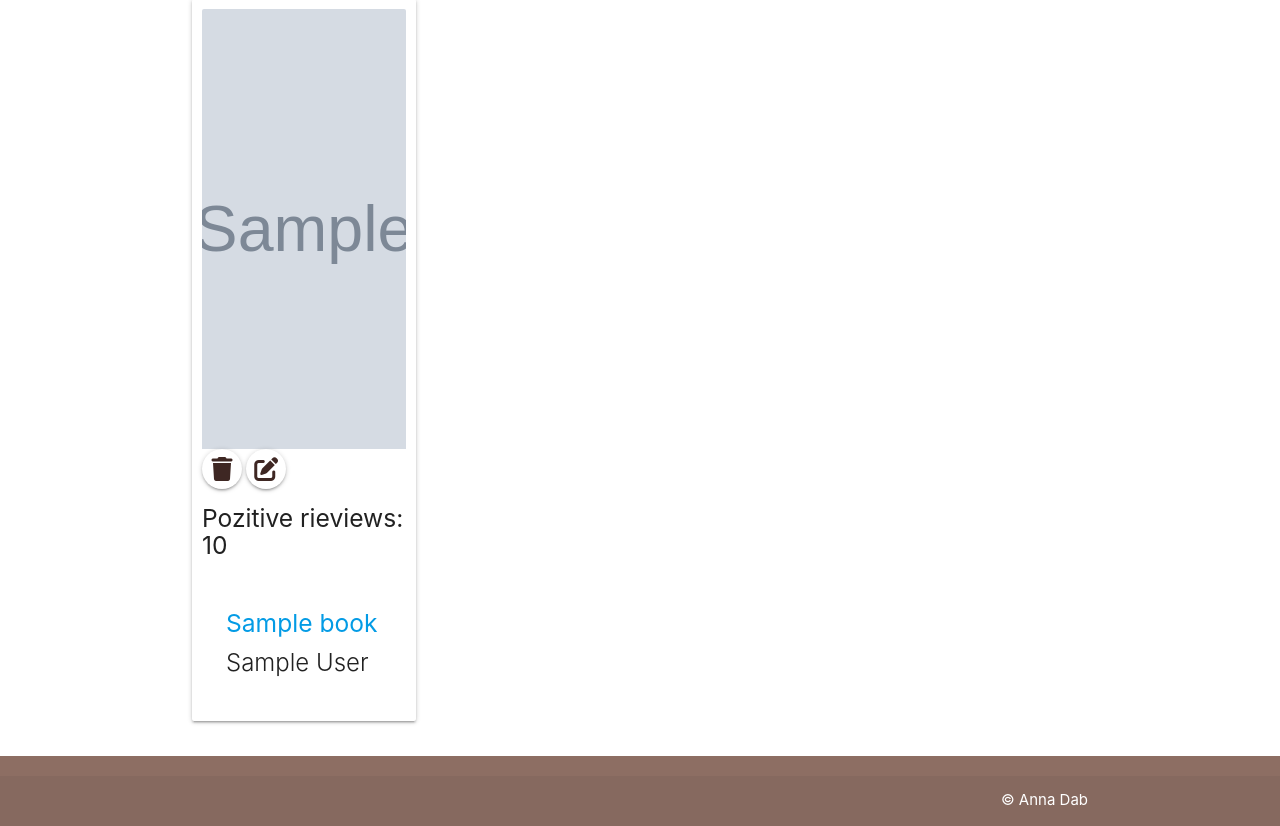
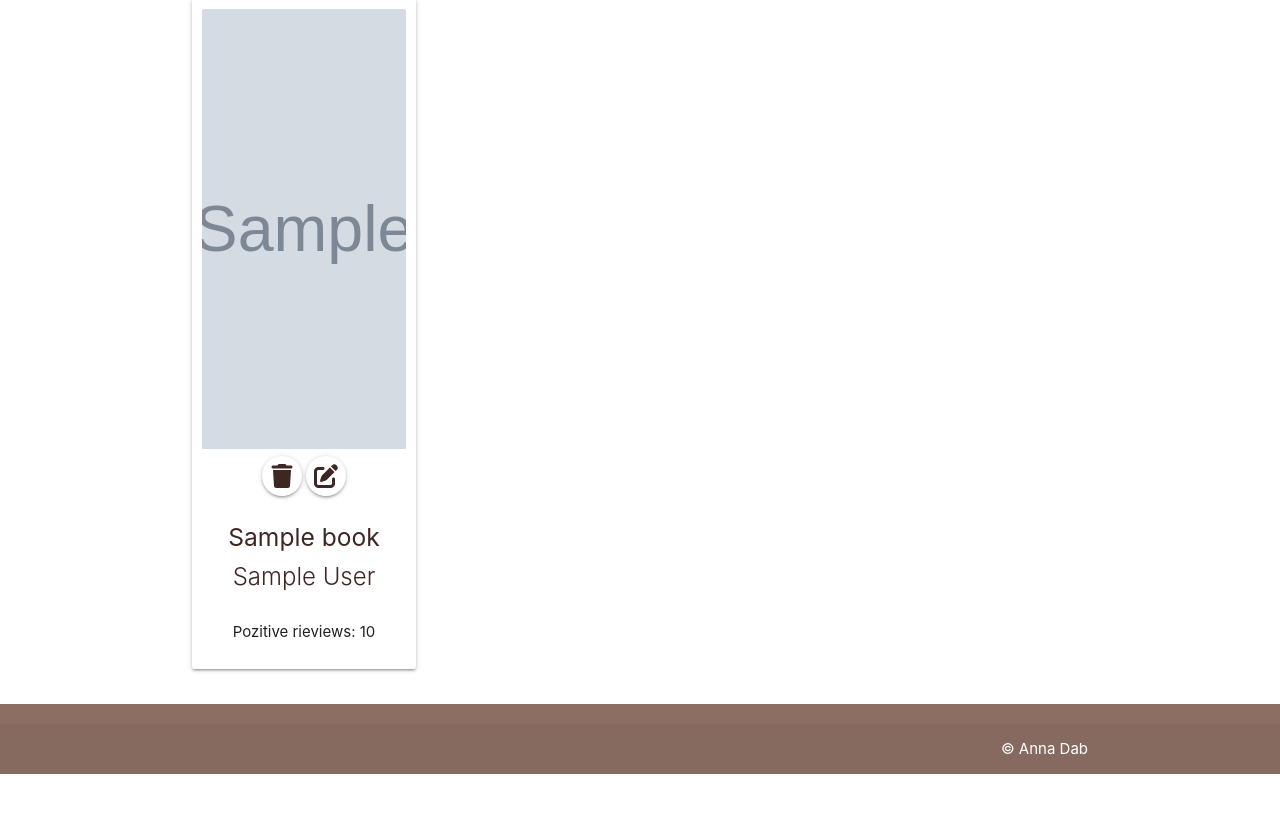
Before and after one commit to AnnaSeDab/BookSpire, a Flask app: page / in a window 1280 px wide. Shown: the part 716-1542 px from the top of the page. After the commit the page ends 1490 px from the top, so only its background shows below. Run offline with Flask 3, Linux system fonts and the light colour scheme; tables that the repository leaves empty hold one stand-in row (values such as "Sample post"); grey boxes marked "Sample" are stand-in pictures; some libraries are stand-ins or nearby versions.

Commit message:
fix: adjust style of book card on homepage

```diff
--- a/bookspire/static/css/style.css
+++ b/bookspire/static/css/style.css
@@ -6,6 +6,10 @@ body {
 
 main {
     flex: 1 0 auto;
+}
+
+a {
+    color: #3e2723 ;
 }
 
 /* book cover images */
@@ -47,3 +51,18 @@ main {
 .padded-grid {
     padding: 10px !important;
 }
+
+/* book card container */
+
+.centered-icons {
+    text-align: center;
+    margin: 7px;
+}
+
+.card-content-padding {
+    padding: 5px !important;
+}
+
+.centered-elemet {
+    text-align: center;
+}
--- a/bookspire/templates/index.html
+++ b/bookspire/templates/index.html
@@ -31,19 +31,17 @@
         <div class="card-image waves-effect waves-block waves-light">
             <img class="activator cover" src="{{ book.cover }}">
         </div>
-        <div>
+        <div class="centered-icons">
             <a class="btn-floating waves-effect waves-light white" href="{{ url_for('delete_book', book_id=book.id) }}"><i class="fa-solid fa-trash brown-text text-darken-4"></i></a>
             <a class="btn-floating waves-effect waves-light white" href="{{ url_for('edit_book', book_id=book.id) }}"><i class="fa-solid fa-pen-to-square brown-text text-darken-4"></i></a>
-            <h5>Pozitive rieviews: {{ book.score }}</h5>
         </div>
-        <div class="card-content">
-            <h5><a href="{{ url_for('book', book_id=book.id) }}">{{ book.title }}</a></h5>
-            <span class="card-title activator grey-text text-darken-4">{{ book.author }}</span>
+        <div class="card-content centered-elemet card-content-padding">
+            <h5 class="brown-text text-darken-4"><a href="{{ url_for('book', book_id=book.id) }}">{{ book.title }}</a></h5>
+            <span class="card-title brown-text text-darken-4">{{ book.author }}</span>
 
         </div>
-        <div class="card-reveal">
-            <span class="card-title grey-text text-darken-4">{{ book.title }}<i class="material-icons right">close</i></span>
-            <p>{{ book.synopsis }}</p>
+        <div>
+            <p class="centered-elemet">Pozitive rieviews: {{ book.score }}</p>
         </div>
     </div>
     {% endfor %}
```
